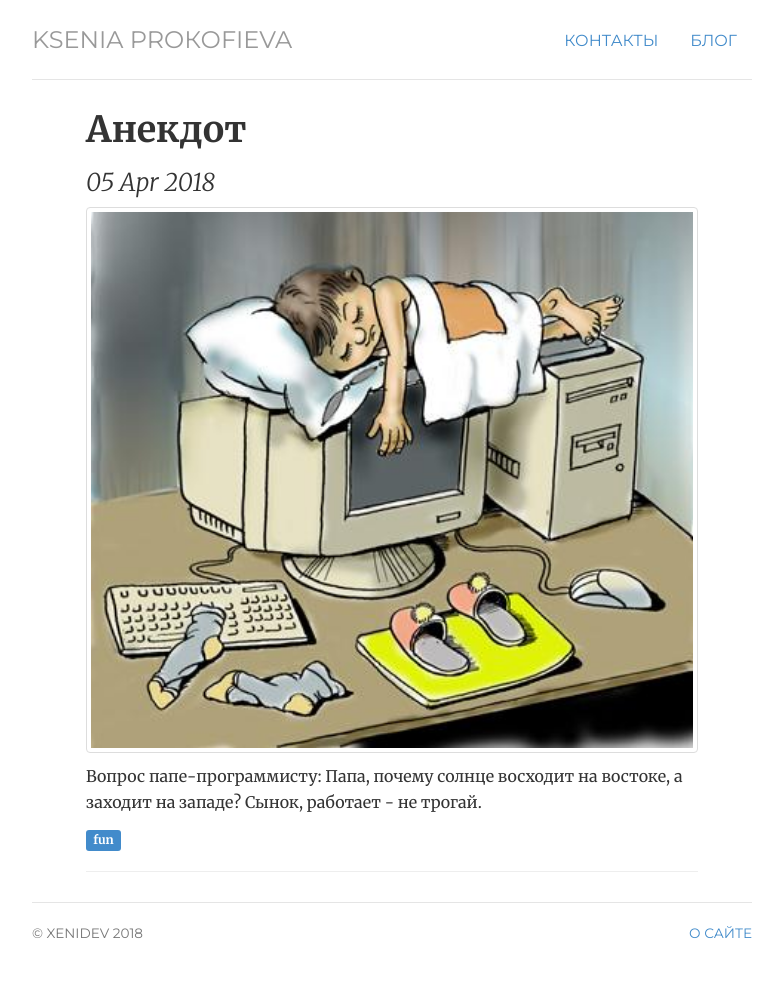
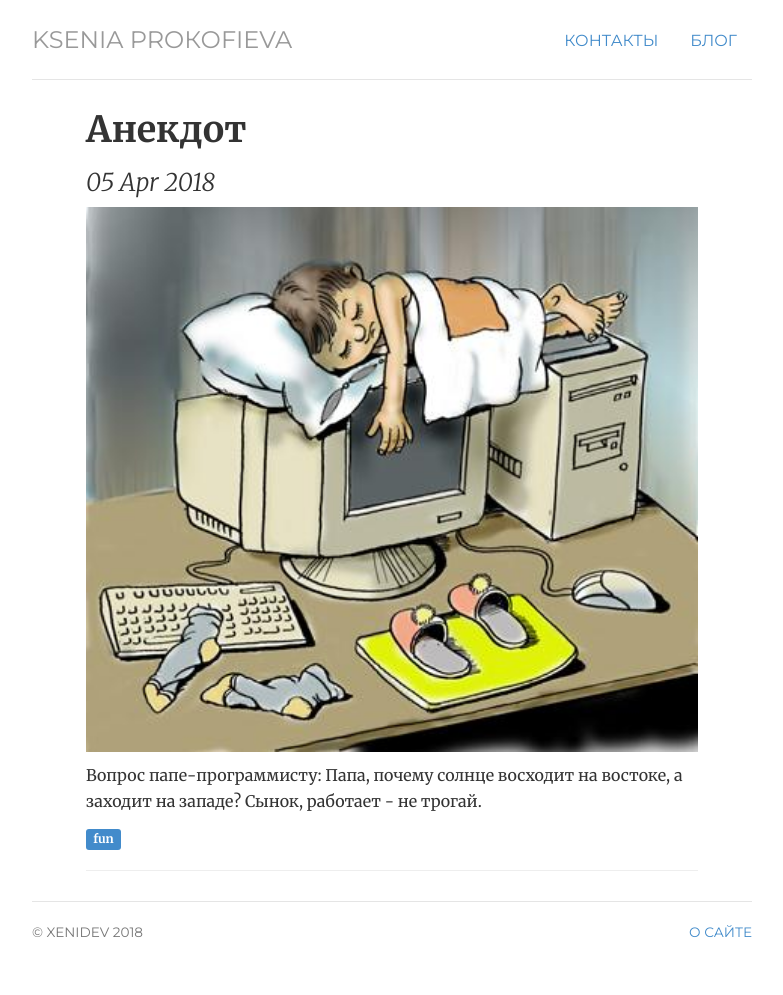
Before and after one commit to ValeraS/xenidev.github.io, a Jekyll site: the page built from _posts/2018-04-05-Анекдот.md, in a window 1280 px wide. Shown: the whole page, without its empty margins (248-1031 px from the left). Built offline with Jekyll 4.4.1, drawn with Linux system fonts in a browser that asks for light colours.

Commit message:
Update 2018-04-05-Анекдот.md

```diff
--- a/_posts/2018-04-05-Анекдот.md
+++ b/_posts/2018-04-05-Анекдот.md
@@ -4,7 +4,7 @@
 categories: fun
 ---
 
-![image-title-here](/img/000qc0ec.jpg){:class="img-responsive img-thumbnail img-postlist"}
+![image-title-here](/img/000qc0ec.jpg){:class="img-responsive img-postlist"}
 
 Вопрос папе-программисту:
 Папа, почему солнце восходит на востоке, а заходит на западе?
```
